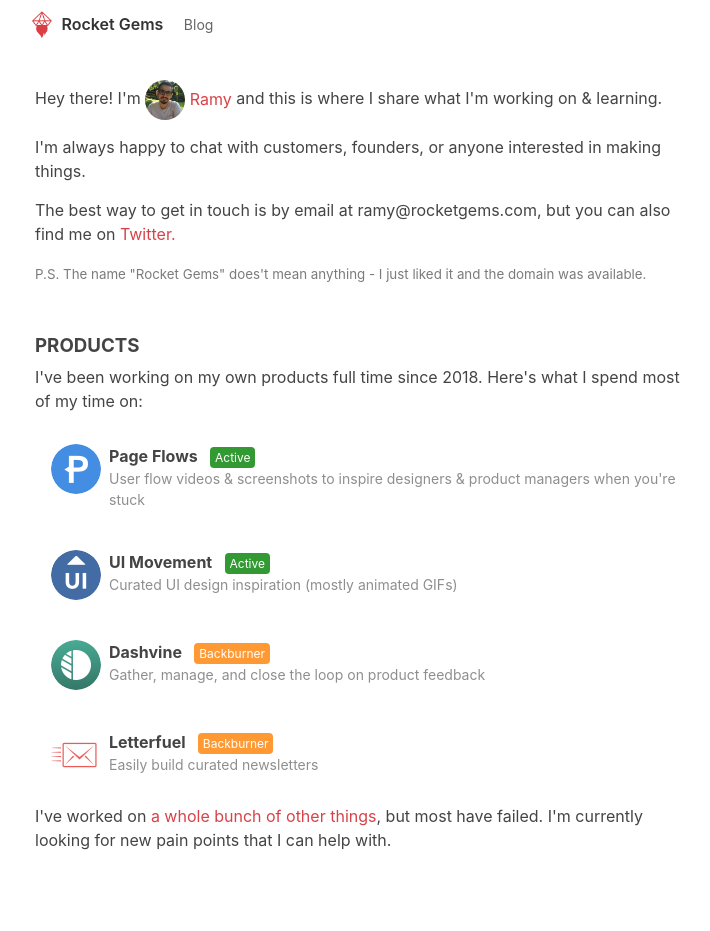
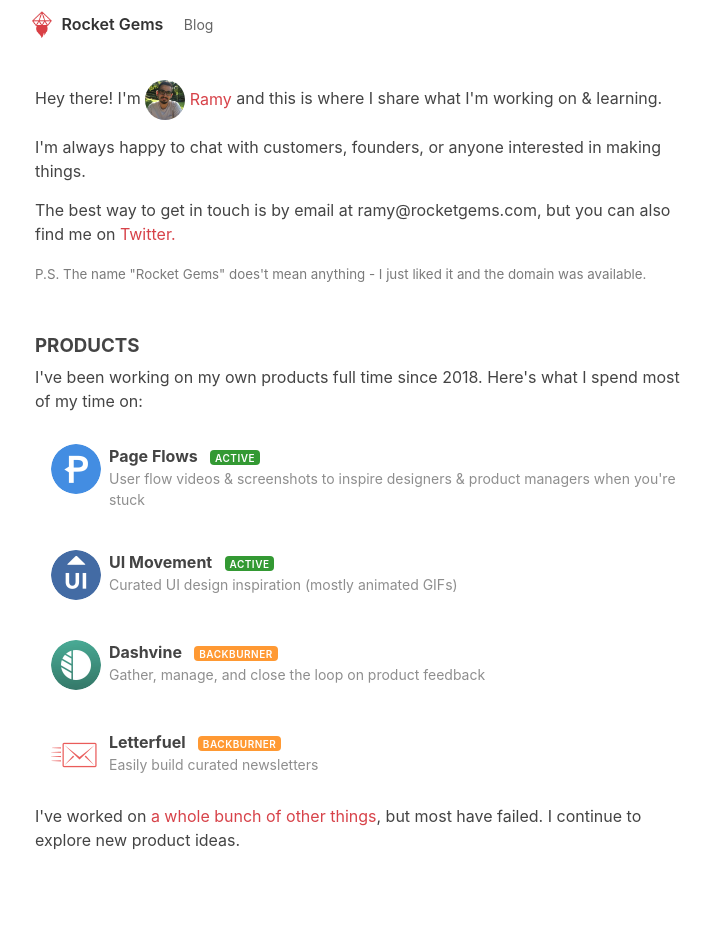
Before and after one commit to ramykhuffash/ramykhuffash.github.io, a Jekyll site: the page built from index.md, in a window 1280 px wide. Shown: the whole page, without its empty margins (275-985 px from the left). Built offline with Jekyll 4.4.1, drawn with Linux system fonts in a browser that asks for light colours.

```diff
--- a/_layouts/home.html
+++ b/_layouts/home.html
@@ -37,6 +37,6 @@ layout: default
                 <p>Easily build curated newsletters</p>
             </li>
         </ul>
-        <p>I've worked on <a href="https://www.producthunt.com/@ramykhuffash/made" target="_blank" rel="nofollow">a whole bunch of other things</a>, but most have failed. I'm currently looking for new pain points that I can help with.</p>
+        <p>I've worked on <a href="https://www.producthunt.com/@ramykhuffash/made" target="_blank" rel="nofollow">a whole bunch of other things</a>, but most have failed. I continue to explore new product ideas.</p>
     </div>
 </div>
--- a/_sass/minima/_layout.scss
+++ b/_sass/minima/_layout.scss
@@ -248,12 +248,16 @@ a{
 }
 
 .tag{
-    padding: .2rem .3rem;
+    padding: .1rem .3rem;
     color: white;
     background: #666;
     border-radius: 4px;
-    font-size: 12px;
+    font-size: 10px;
     margin-left: .5rem;
+    vertical-align: middle;
+    text-transform: uppercase;
+    letter-spacing: .5px;
+    font-weight: 600;
     &.tag-active{
         background: #339933;
     }
```
Also changed, not shown: _posts/2020-09-01-6-products-in-6-months.markdown (added, +46 -0 lines).
